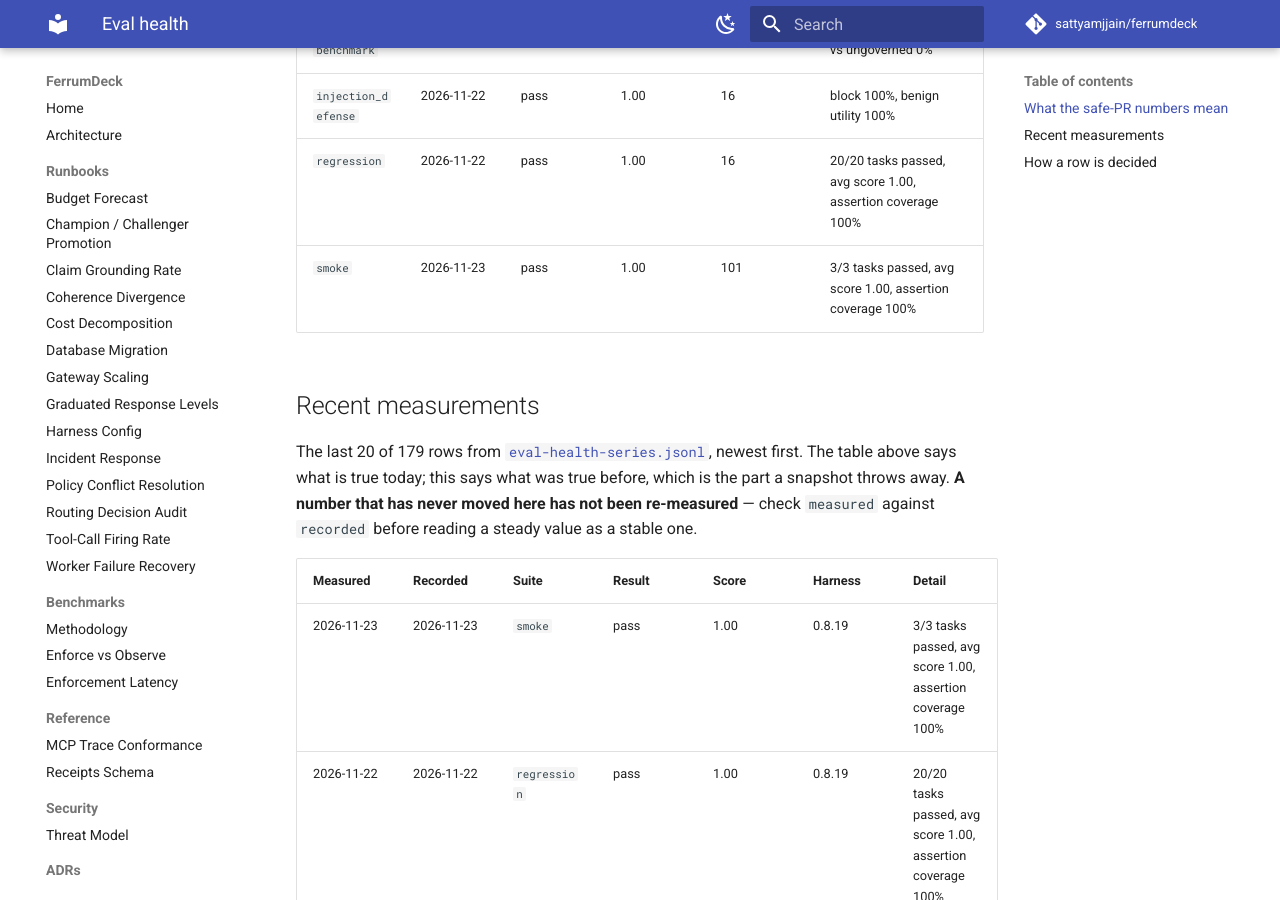
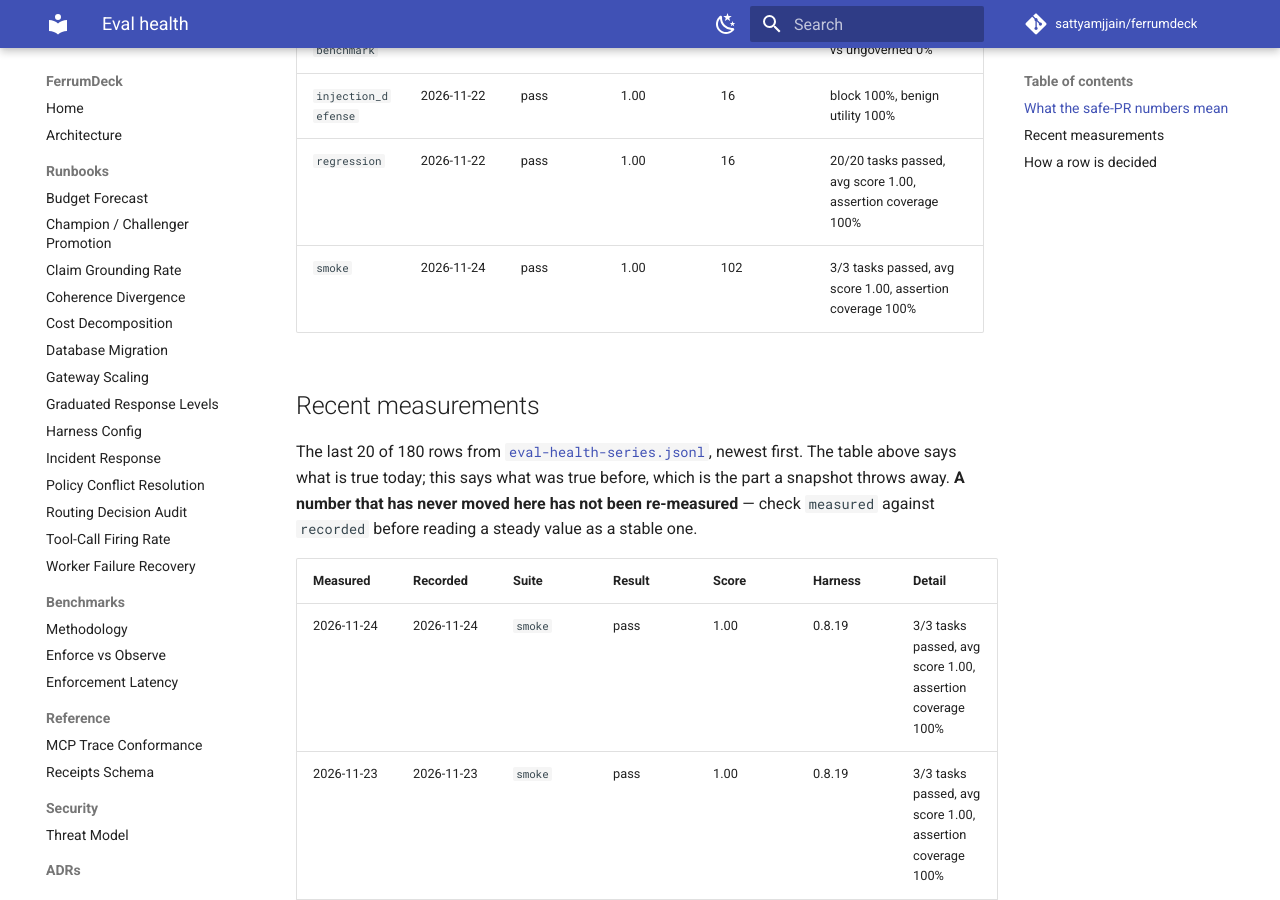
Before and after one commit to sattyamjjain/ferrumdeck, an MkDocs documentation site: the page built from docs/eval-health.md, in a window 1280 px wide and 900 px high, scrolled down 1531 px. Built offline with MkDocs 1.6.1 and Material for MkDocs 9.7.7, drawn with Linux system fonts in a browser that asks for light colours; comment, search, counter and statistics services are not loaded; some of the changed text lies outside the part shown.

Commit message:
docs(evals): refresh eval health + append series 2026-11-24 [skip ci]

```diff
--- a/docs/eval-health.md
+++ b/docs/eval-health.md
@@ -25,14 +25,15 @@ So neither number was ever evidence about the agent. The response is to rescope
 | `governed-benchmark` | 2026-11-22 | pass | 1.00 | 16 | governed blocked 100% vs ungoverned 0% |
 | `injection_defense` | 2026-11-22 | pass | 1.00 | 16 | block 100%, benign utility 100% |
 | `regression` | 2026-11-22 | pass | 1.00 | 16 | 20/20 tasks passed, avg score 1.00, assertion coverage 100% |
-| `smoke` | 2026-11-23 | pass | 1.00 | 101 | 3/3 tasks passed, avg score 1.00, assertion coverage 100% |
+| `smoke` | 2026-11-24 | pass | 1.00 | 102 | 3/3 tasks passed, avg score 1.00, assertion coverage 100% |
 
 ## Recent measurements
 
-The last 20 of 179 rows from [`eval-health-series.jsonl`](eval-health-series.jsonl), newest first. The table above says what is true today; this says what was true before, which is the part a snapshot throws away. **A number that has never moved here has not been re-measured** — check `measured` against `recorded` before reading a steady value as a stable one.
+The last 20 of 180 rows from [`eval-health-series.jsonl`](eval-health-series.jsonl), newest first. The table above says what is true today; this says what was true before, which is the part a snapshot throws away. **A number that has never moved here has not been re-measured** — check `measured` against `recorded` before reading a steady value as a stable one.
 
 | Measured | Recorded | Suite | Result | Score | Harness | Detail |
 | --- | --- | --- | --- | --- | --- | --- |
+| 2026-11-24 | 2026-11-24 | `smoke` | pass | 1.00 | 0.8.19 | 3/3 tasks passed, avg score 1.00, assertion coverage 100% |
 | 2026-11-23 | 2026-11-23 | `smoke` | pass | 1.00 | 0.8.19 | 3/3 tasks passed, avg score 1.00, assertion coverage 100% |
 | 2026-11-22 | 2026-11-22 | `regression` | pass | 1.00 | 0.8.19 | 20/20 tasks passed, avg score 1.00, assertion coverage 100% |
 | 2026-11-22 | 2026-11-22 | `injection_defense` | pass | 1.00 | 0.8.19 | block 100%, benign utility 100% |
@@ -64,4 +64,4 @@ The file is append-only and never rewritten by the refresh job. A row found to b
 | `governed-benchmark` | the governed run blocks 100% of unsafe actions |
 | `eval_<suite>_<ts>` (LLM suites) | every task passed (`failed_tasks == 0`) |
 
-_Generated 2026-11-23 10:24 UTC._
+_Generated 2026-11-24 12:06 UTC._
```
Also changed, not shown: other parts of docs/eval-health.md (+0 -1 lines), 2 other files.
